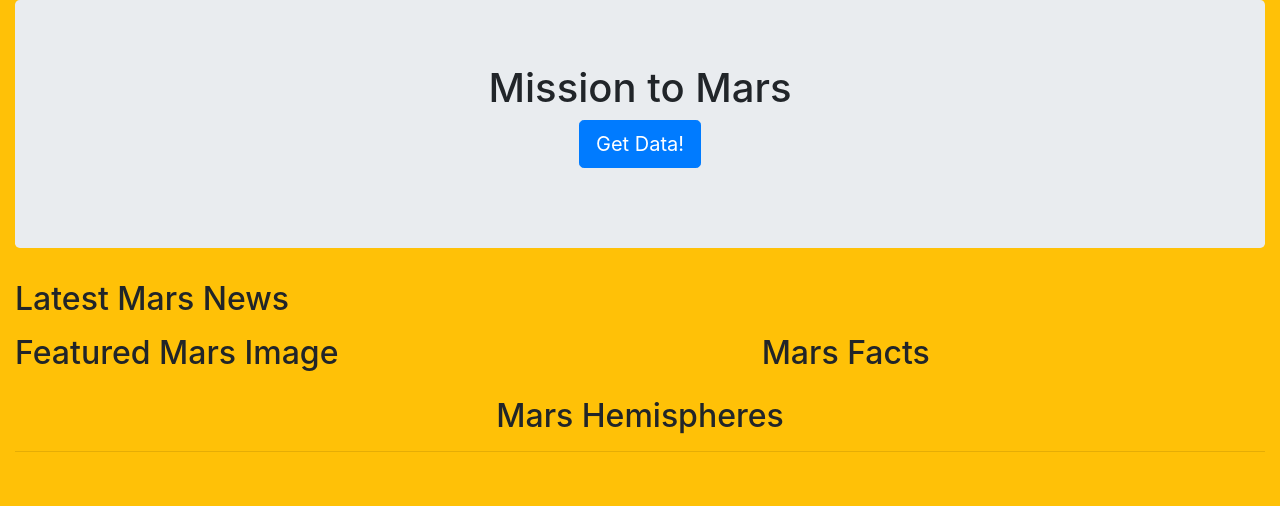
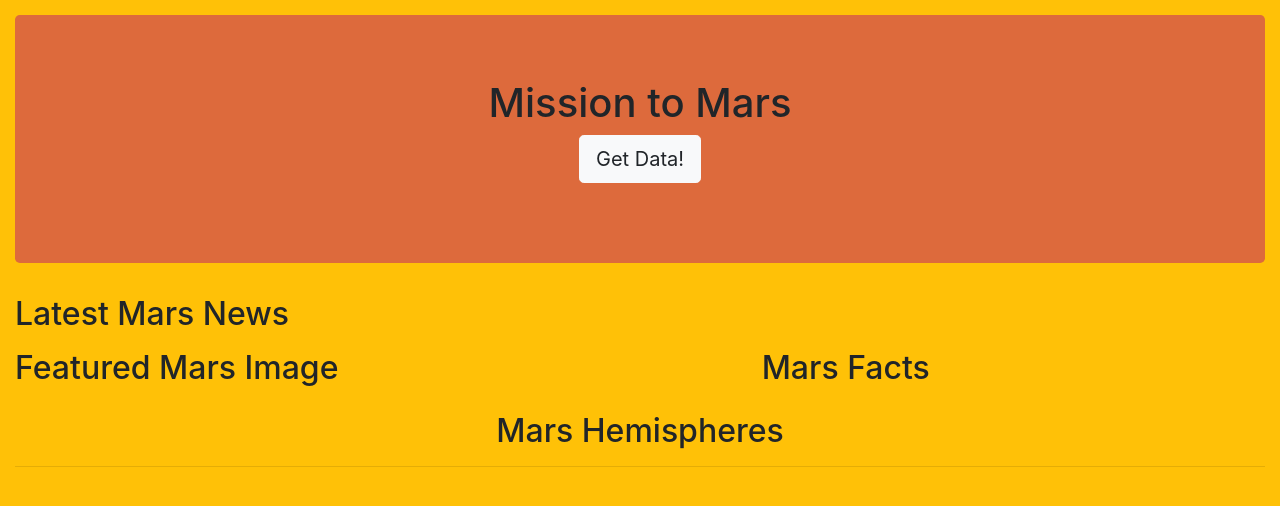
Before and after one commit to improvbutterfly/web-scraping-challenge, a Flask app: page / in a window 1280 px wide. Shown: the top 506 px of the page. Run offline with Flask 2, Linux system fonts and the light colour scheme; data that the repository does not hold is empty; some libraries are stand-ins or nearby versions.

Commit message:
Editing html template style, adding README content

```diff
--- a/Missions_to_Mars/templates/index.html
+++ b/Missions_to_Mars/templates/index.html
@@ -11,10 +11,10 @@
 </head>
 
 <body class="bg-warning">
-  <div class="container-fluid">
-    <div class="jumbotron text-center">
+  <div class="container-fluid" style="margin-top: 15px">
+    <div class="jumbotron text-center" style="background: #DD6A3C">
       <h1>Mission to Mars</h1>
-      <p><a class="btn btn-primary btn-lg" href="/scrape" role="button">Get Data!</a></p>
+      <p><a class="btn btn-light btn-lg" href="/scrape" role="button">Get Data!</a></p>
     </div>
     <h2>Latest Mars News</h2>
     <h3>{{ mars.news_title }}</h3>
@@ -28,7 +28,7 @@
       </div>
       <div class="col-sm-12 col-md-5">
         <h2>Mars Facts</h2>
-        <div class="table table-responsive">
+        <div class="table table-responsive" style="background: #DD6A3C; max-width: 419px">
           {% autoescape false %}
           {{ mars.mars_facts }}
           {% endautoescape %}
```
Also changed, not shown: README.md, 4 other files.
